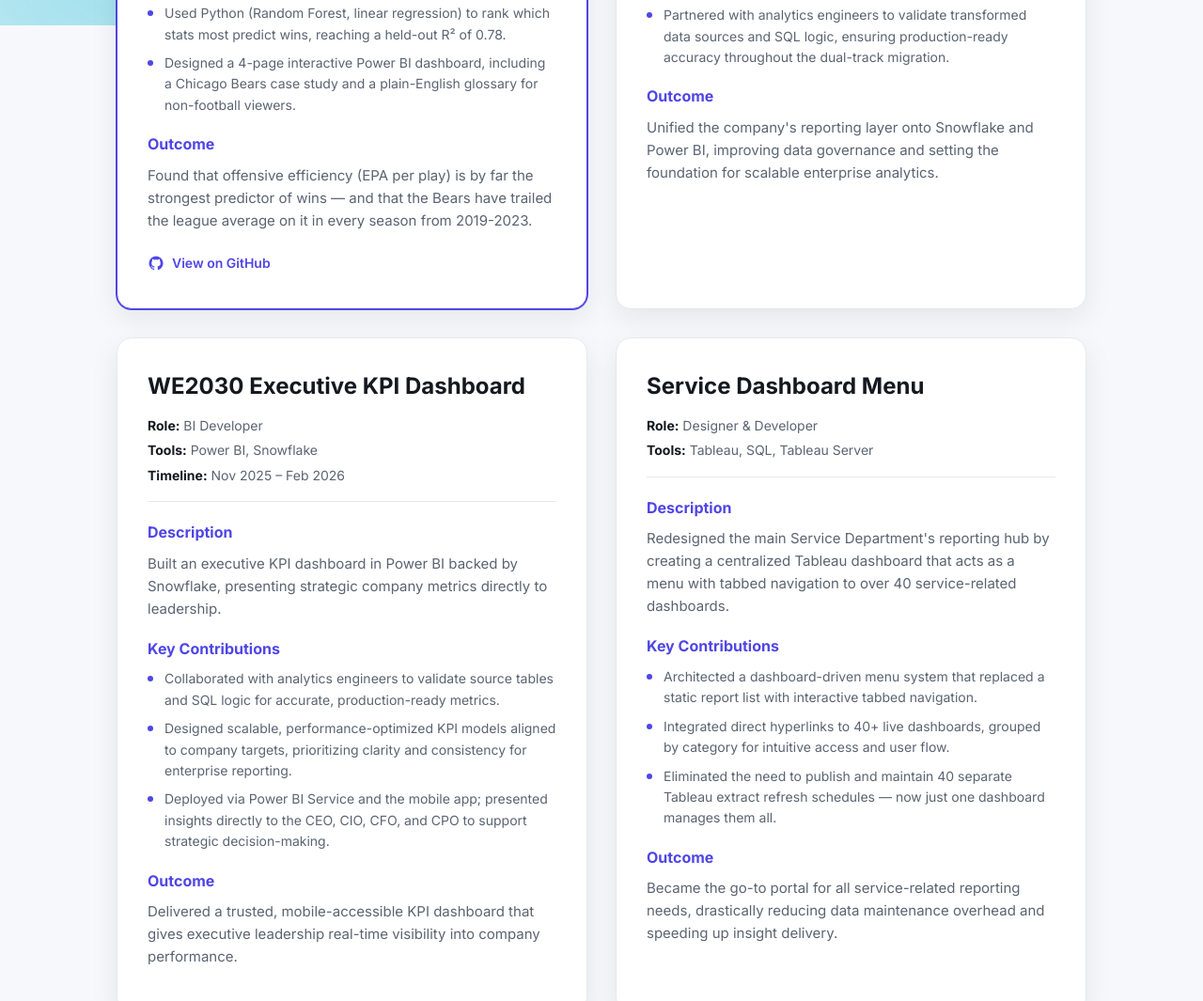
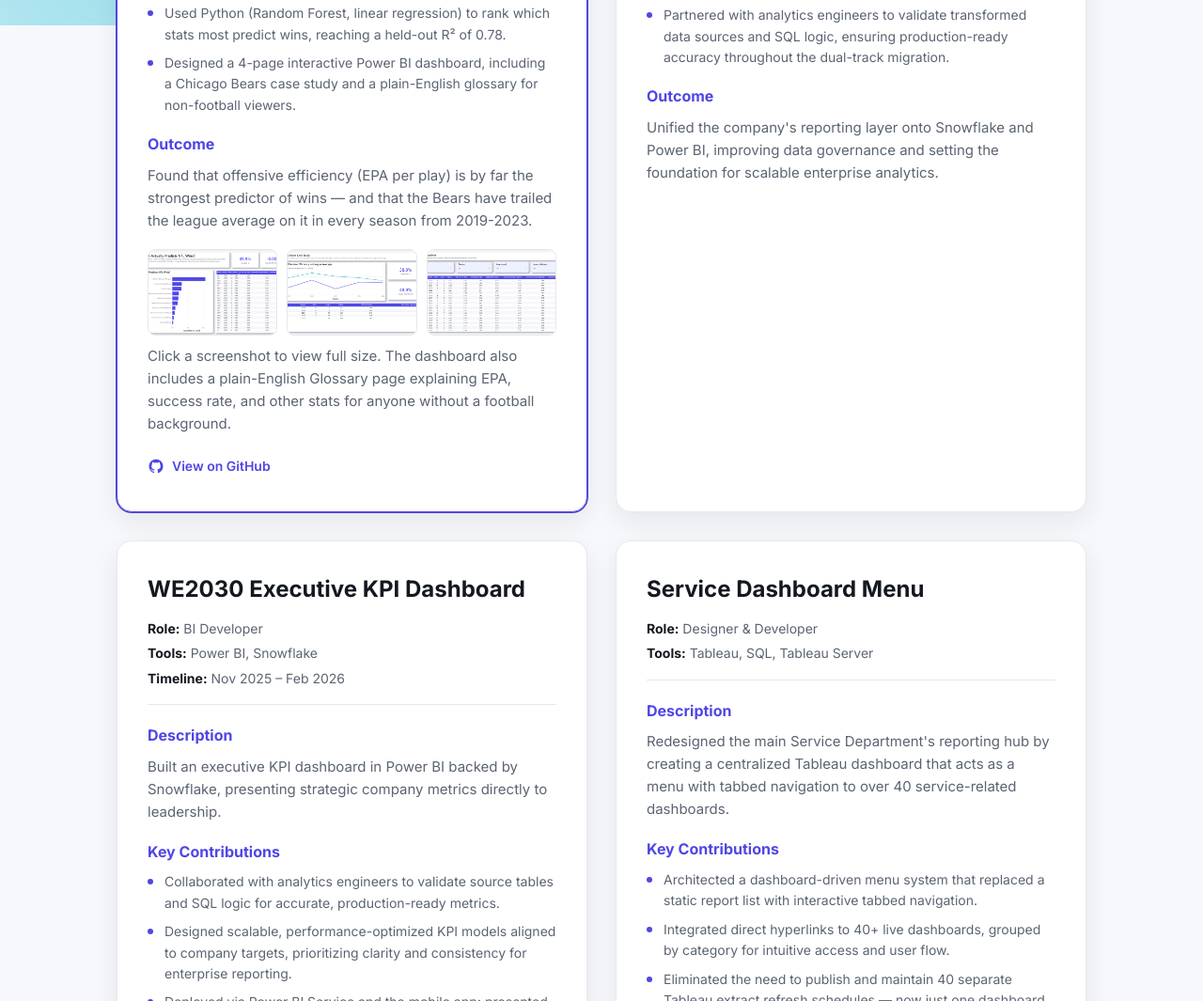
Before and after one commit to ryancorydon/portfolio, a plain HTML site: page project.html in a window 1280 px wide. Shown: the part 773-1838 px from the top of the page at 94% size. Drawn offline with nearby package versions, Linux system fonts and the light colour scheme.

Commit message:
Add dashboard screenshot gallery to the NFL project card
Shows the League Overview, Bears Deep Dive, and Team Explorer pages
directly on the portfolio, clickable to view full size. Also
mentions the Glossary page for non-football viewers.

```diff
--- a/project.html
+++ b/project.html
@@ -65,6 +65,19 @@
 
                     <h4>Outcome</h4>
                     <p>Found that offensive efficiency (EPA per play) is by far the strongest predictor of wins — and that the Bears have trailed the league average on it in every season from 2019-2023.</p>
+
+                    <div class="project-gallery">
+                        <a href="static/nfl-league-overview.png" target="_blank" rel="noopener">
+                            <img src="static/nfl-league-overview.png" alt="League Overview dashboard page">
+                        </a>
+                        <a href="static/nfl-bears-deep-dive.png" target="_blank" rel="noopener">
+                            <img src="static/nfl-bears-deep-dive.png" alt="Bears Deep Dive dashboard page">
+                        </a>
+                        <a href="static/nfl-team-explorer.png" target="_blank" rel="noopener">
+                            <img src="static/nfl-team-explorer.png" alt="Team Explorer dashboard page">
+                        </a>
+                    </div>
+                    <p class="project-gallery-caption">Click a screenshot to view full size. The dashboard also includes a plain-English Glossary page explaining EPA, success rate, and other stats for anyone without a football background.</p>
 
                     <a href="https://github.com/ryan-corydon/nfl-win-analytics" target="_blank" rel="noopener" class="project-link">
                         <i class="bx bxl-github"></i> View on GitHub
--- a/static/projects.css
+++ b/static/projects.css
@@ -106,6 +106,50 @@
   text-transform: uppercase;
 }
 
+.project-gallery {
+  display: grid;
+  grid-template-columns: repeat(3, 1fr);
+  gap: 10px;
+  margin-top: 18px;
+}
+
+.project-gallery a {
+  display: block;
+  border-radius: 8px;
+  overflow: hidden;
+  border: 1px solid var(--border);
+  transition: transform 0.2s ease, box-shadow 0.2s ease;
+}
+
+.project-gallery a:hover {
+  transform: translateY(-2px);
+  box-shadow: var(--shadow);
+}
+
+.project-gallery img {
+  width: 100%;
+  height: 90px;
+  object-fit: cover;
+  object-position: top;
+  display: block;
+}
+
+.project-gallery-caption {
+  font-size: 13px;
+  color: var(--text-muted);
+  margin-top: 10px;
+  margin-bottom: 0;
+}
+
+@media (max-width: 560px) {
+  .project-gallery {
+    grid-template-columns: 1fr;
+  }
+  .project-gallery img {
+    height: auto;
+  }
+}
+
 .project-link {
   display: inline-flex;
   align-items: center;
```
Also changed, not shown: static/nfl-bears-deep-dive.png (added), static/nfl-league-overview.png (added), static/nfl-team-explorer.png (added).
